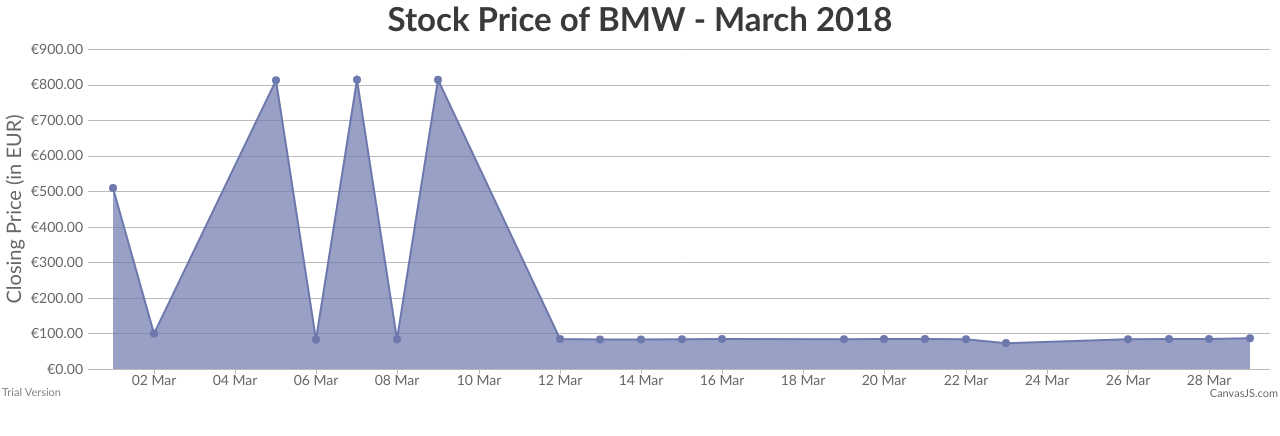
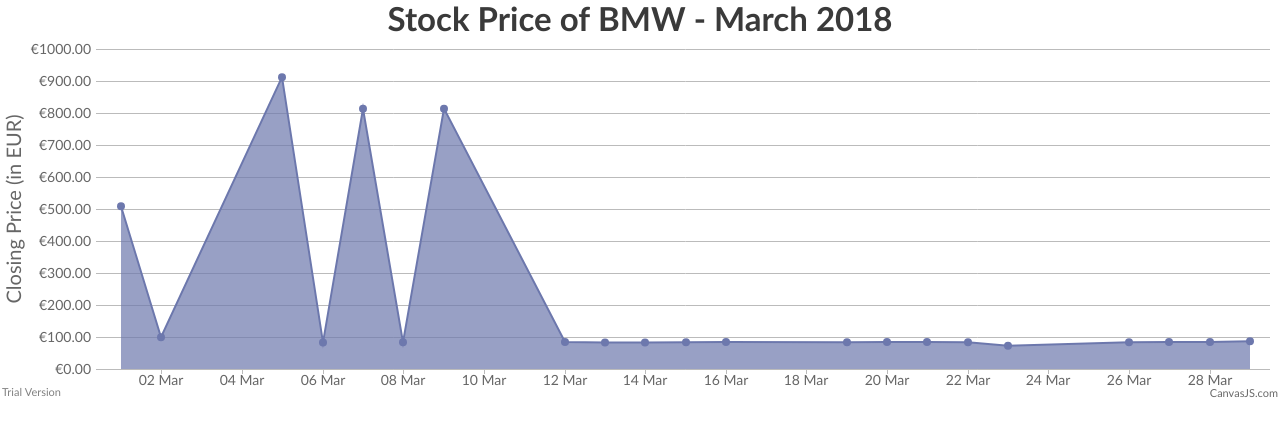
Before and after one commit to cgungaloo/chart-app, a React (Create React App) app: page / in a window 1280 px wide. Shown: the top 436 px of the page. Built offline with nearby package versions, Linux system fonts and the light colour scheme.

Commit message:
Running without scripts

```diff
--- a/src/App.js
+++ b/src/App.js
@@ -38,7 +38,7 @@
         dataPoints: [
           { x: new Date("2018-03-01"), y: 510.3},
           { x: new Date("2018-03-02"), y: 100.97},
-          { x: new Date("2018-03-05"), y: 813.49},
+          { x: new Date("2018-03-05"), y: 913.49},
           { x: new Date("2018-03-06"), y: 84.16},
           { x: new Date("2018-03-07"), y: 814.86},
           { x: new Date("2018-03-08"), y: 84.97},
```
Also changed, not shown: 1 other file (tests, documents, lock files or other folders).
